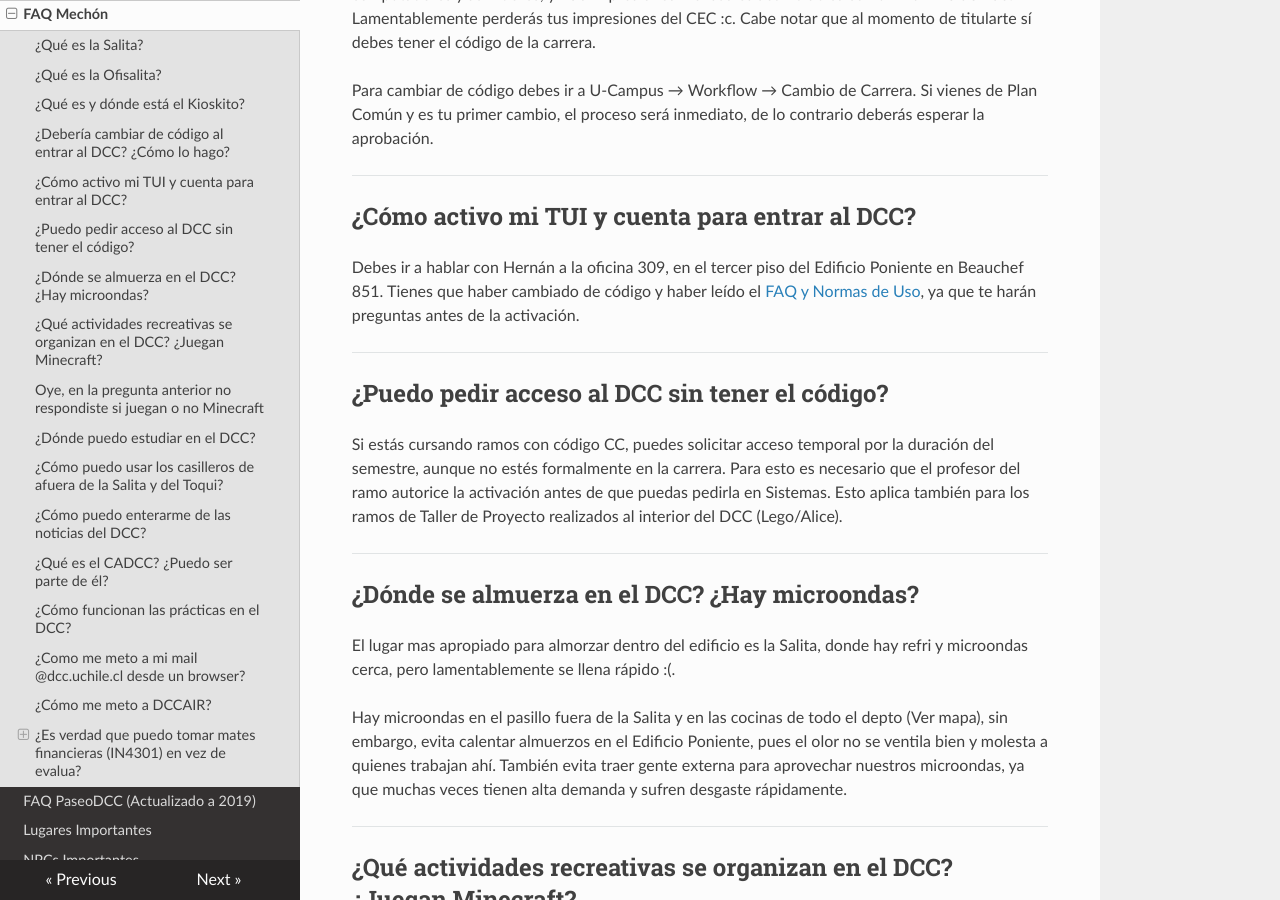
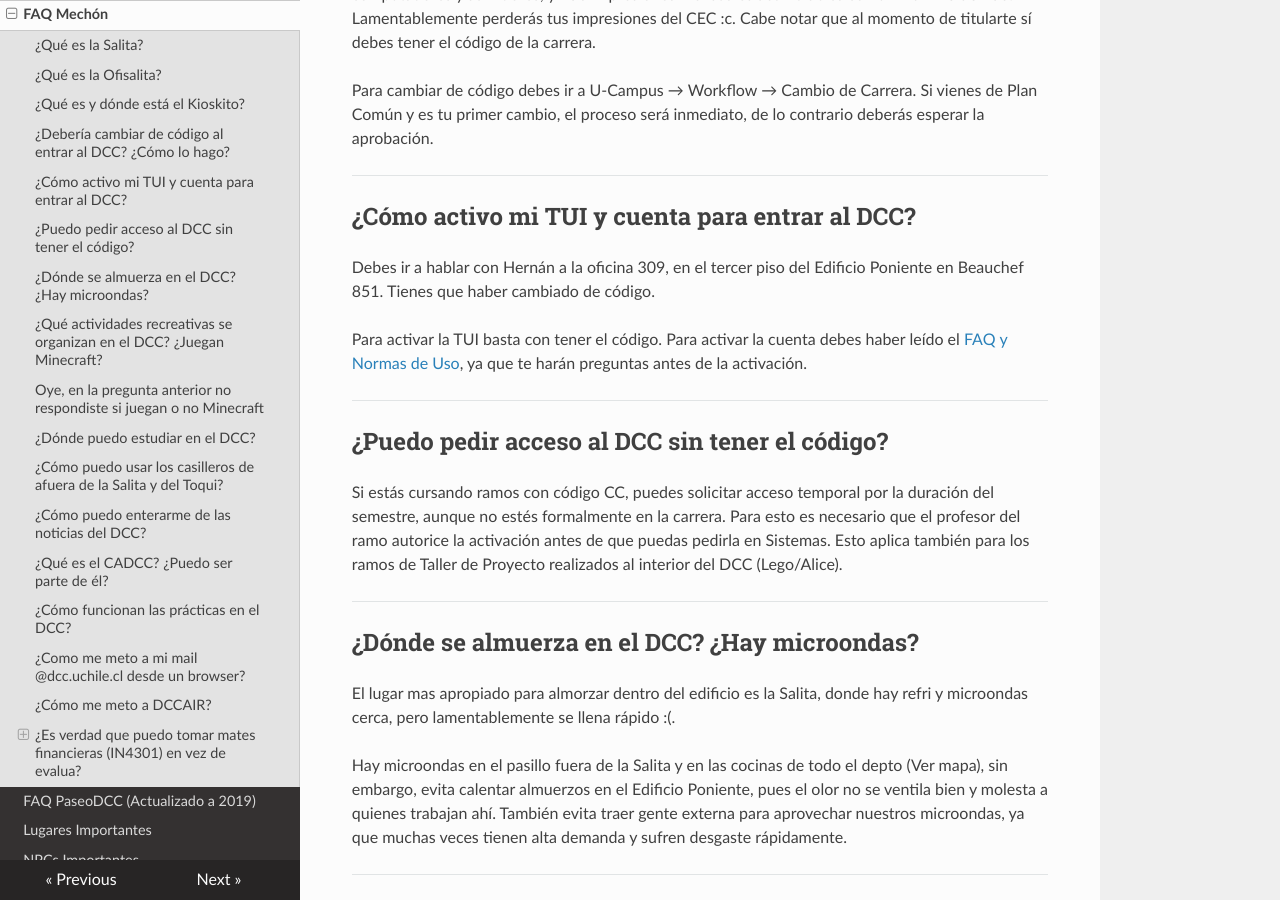
Before and after one commit to cadcc/howto, an MkDocs documentation site: the page built from docs/FAQ Mechón.md, in a window 1280 px wide and 900 px high, scrolled down 1461 px. Built offline with MkDocs 1.6.1, drawn with Linux system fonts in a browser that asks for light colours; nearby versions of some CDN libraries.

Commit message:
Update FAQ Mechón.md

```diff
--- a/docs/FAQ Mechón.md
+++ b/docs/FAQ Mechón.md
@@ -44,7 +44,9 @@ Para cambiar de código debes ir a U-Campus → Workflow → Cambio de Carrera.
 
 ## ¿Cómo activo mi TUI y cuenta para entrar al DCC?
 
-Debes ir a hablar con Hernán a la oficina 309, en el tercer piso del Edificio Poniente en Beauchef 851. Tienes que haber cambiado de código y haber leído el [FAQ y Normas de Uso](https://www.dcc.uchile.cl/node/252), ya que te harán preguntas antes de la activación.
+Debes ir a hablar con Hernán a la oficina 309, en el tercer piso del Edificio Poniente en Beauchef 851. Tienes que haber cambiado de código.
+
+Para activar la TUI basta con tener el código. Para activar la cuenta debes haber leído el [FAQ y Normas de Uso](https://www.dcc.uchile.cl/node/252), ya que te harán preguntas antes de la activación.
 
 ---
 
```
